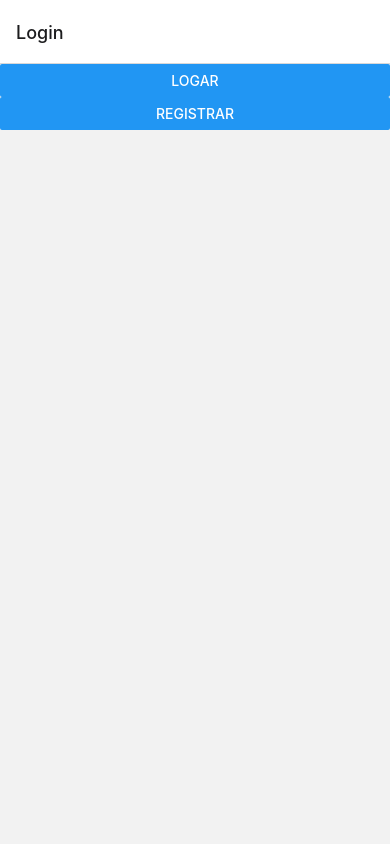
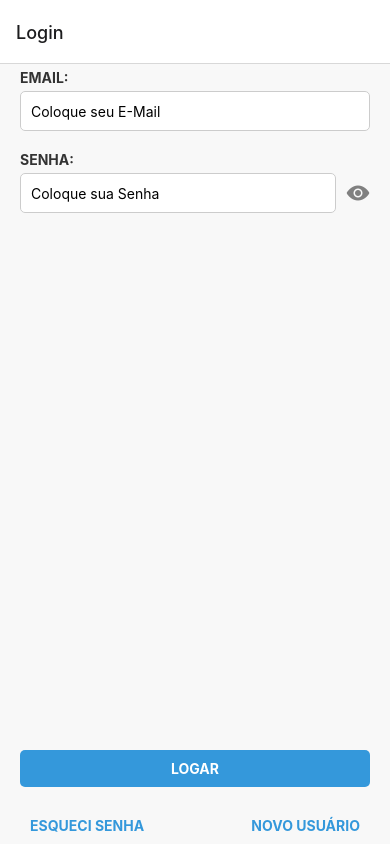
Before and after one commit to yJoaoFerreira/LFitness, a React Native app: screen /Login in a window 390 px wide. Built offline with nearby package versions, Linux system fonts and the light colour scheme.

Commit message:
Day One: Função Olho Mágico; Formulário de login adaptado.

```diff
--- a/App.js
+++ b/App.js
@@ -3,7 +3,6 @@ import { NavigationContainer } from "@react-navigation/native";
 import { createStackNavigator } from "@react-navigation/stack";
 import { createDrawerNavigator } from "@react-navigation/drawer";
 
-// Importando as telas
 import Register from './screens/Register';
 import Login from './screens/Login';
 import Training from './screens/Training';
@@ -15,7 +14,6 @@ import Home from './screens/Home';
 const Stack = createStackNavigator();
 const Drawer = createDrawerNavigator();
 
-// Stack Navigator para a navegação interna
 const HomeStack = ({ route }) => (
   <Stack.Navigator>
     <Stack.Screen
@@ -28,7 +26,6 @@ const HomeStack = ({ route }) => (
   </Stack.Navigator>
 );
 
-// Drawer Navigator para a navegação lateral
 const DrawerNav = ({ funcLogar }) => (
   <Drawer.Navigator>
     <Drawer.Screen name="Home" component={(props) => <HomeStack {...props} route={{ params: { funcLogar } }} />} />
--- a/screens/Login.js
+++ b/screens/Login.js
@@ -1,13 +1,131 @@
-import React from 'react';
-import { View, Button } from 'react-native';
+import React, { useState } from 'react';
+import { View, Pressable, Text, TextInput, FlatList, StyleSheet, TouchableOpacity } from 'react-native';
+import { Ionicons } from '@expo/vector-icons';
 
 const Login = ({ navigation, route }) => {
+  const [email, setEmail] = useState('');
+  const [senha, setSenha] = useState('');
+  const [senhaVisivel, setSenhaVisivel] = useState(false);
+
+  const toggleSenhaVisivel = () => {
+    setSenhaVisivel(!senhaVisivel);
+  };
+
+  const formData = [
+    { label: 'Email:', placeholder: 'Coloque seu E-Mail', value: email, onChange: setEmail, secureTextEntry: false },
+    {
+      label: 'Senha:',
+      placeholder: 'Coloque sua Senha',
+      value: senha,
+      onChange: setSenha,
+      secureTextEntry: !senhaVisivel,
+      isPassword: true,
+    }
+  ];
+
+  const renderFormItem = ({ item }) => (
+    <View style={styles.inputContainer}>
+      <Text style={styles.label}>{item.label}</Text>
+      <View style={styles.inputWrapper}>
+        <TextInput
+          style={styles.formInput}
+          placeholder={item.placeholder}
+          value={item.value}
+          secureTextEntry={item.secureTextEntry}
+          onChangeText={item.onChange}
+          autoCapitalize="none"
+          keyboardType={item.secureTextEntry ? 'default' : 'email-address'}
+        />
+        {item.isPassword && (
+          <TouchableOpacity onPress={toggleSenhaVisivel} style={styles.eyeIcon}>
+            <Ionicons name={senhaVisivel ? 'eye-off' : 'eye'} size={24} color="gray" />
+          </TouchableOpacity>
+        )}
+      </View>
+    </View>
+  );
+
   return (
-    <View>
-      <Button onPress={() => route.params.funcLogar(true)} title='Logar' />
-      <Button onPress={() => navigation.navigate("Registrar")} title='Registrar' />
+    <View style={styles.container}>
+      <FlatList
+        data={formData}
+        keyExtractor={(item) => item.label}
+        renderItem={renderFormItem}
+      />
+
+      <Pressable style={styles.formButton} onPress={() => route.params.funcLogar(true)}>
+        <Text style={styles.buttonText}>Logar</Text>
+      </Pressable>
+
+      <View style={styles.subContainer}>
+        <Pressable style={styles.subButton} onPress={() => navigation.push('Esqueci Senha')}>
+          <Text style={styles.subButtonText}>Esqueci Senha</Text>
+        </Pressable>
+        <Pressable style={styles.subButton} onPress={() => navigation.push('Novo Usuario')}>
+          <Text style={styles.subButtonText}>Novo Usuário</Text>
+        </Pressable>
+      </View>
     </View>
   );
 };
 
+const styles = StyleSheet.create({
+  container: {
+    flex: 1,
+    justifyContent: 'center',
+    paddingHorizontal: 20,
+    backgroundColor: '#f8f8f8',
+  },
+  label: {
+    paddingVertical: 5,
+    fontWeight: '700',
+    textTransform: 'uppercase',
+    color: '#333',
+  },
+  inputContainer: {
+    marginBottom: 15,
+  },
+  inputWrapper: {
+    flexDirection: 'row',
+    alignItems: 'center',
+  },
+  formInput: {
+    flex: 1,
+    height: 40,
+    borderColor: '#ccc',
+    borderWidth: 1,
+    borderRadius: 5,
+    paddingHorizontal: 10,
+    backgroundColor: '#fff',
+  },
+  eyeIcon: {
+    marginLeft: 10,
+  },
+  formButton: {
+    backgroundColor: '#3498db',
+    padding: 10,
+    borderRadius: 5,
+    alignItems: 'center',
+    marginTop: 10,
+  },
+  buttonText: {
+    color: '#fff',
+    fontWeight: '700',
+    textTransform: 'uppercase',
+  },
+  subContainer: {
+    flexDirection: 'row',
+    justifyContent: 'space-between',
+    marginTop: 20,
+  },
+  subButton: {
+    padding: 10,
+  },
+  subButtonText: {
+    fontWeight: '700',
+    textTransform: 'uppercase',
+    color: '#3498db',
+  },
+});
+
 export default Login;
```
Also changed, not shown: screens/Home.js (line endings or trailing spaces), screens/Register.js (line endings or trailing spaces), screens/Settings.js (line endings or trailing spaces), screens/Student.js (line endings or trailing spaces), screens/Training.js (line endings or trailing spaces).
